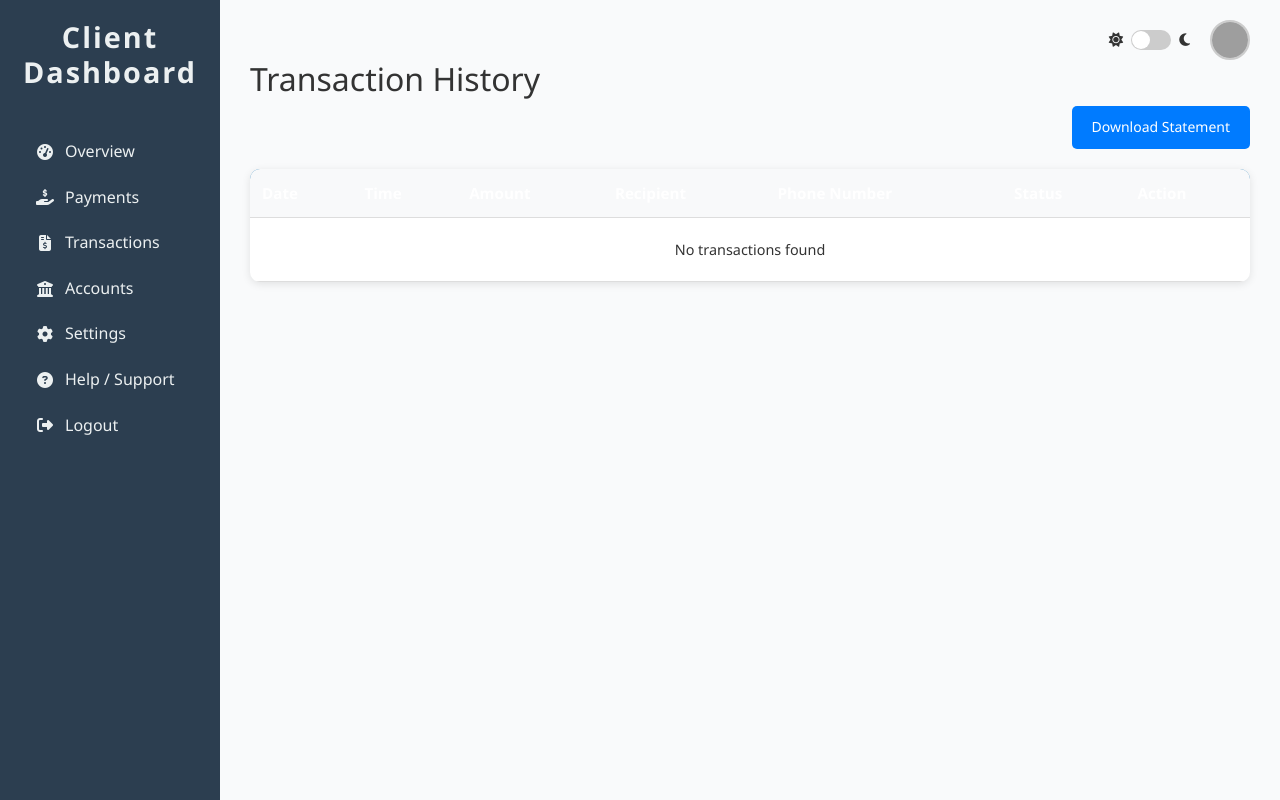
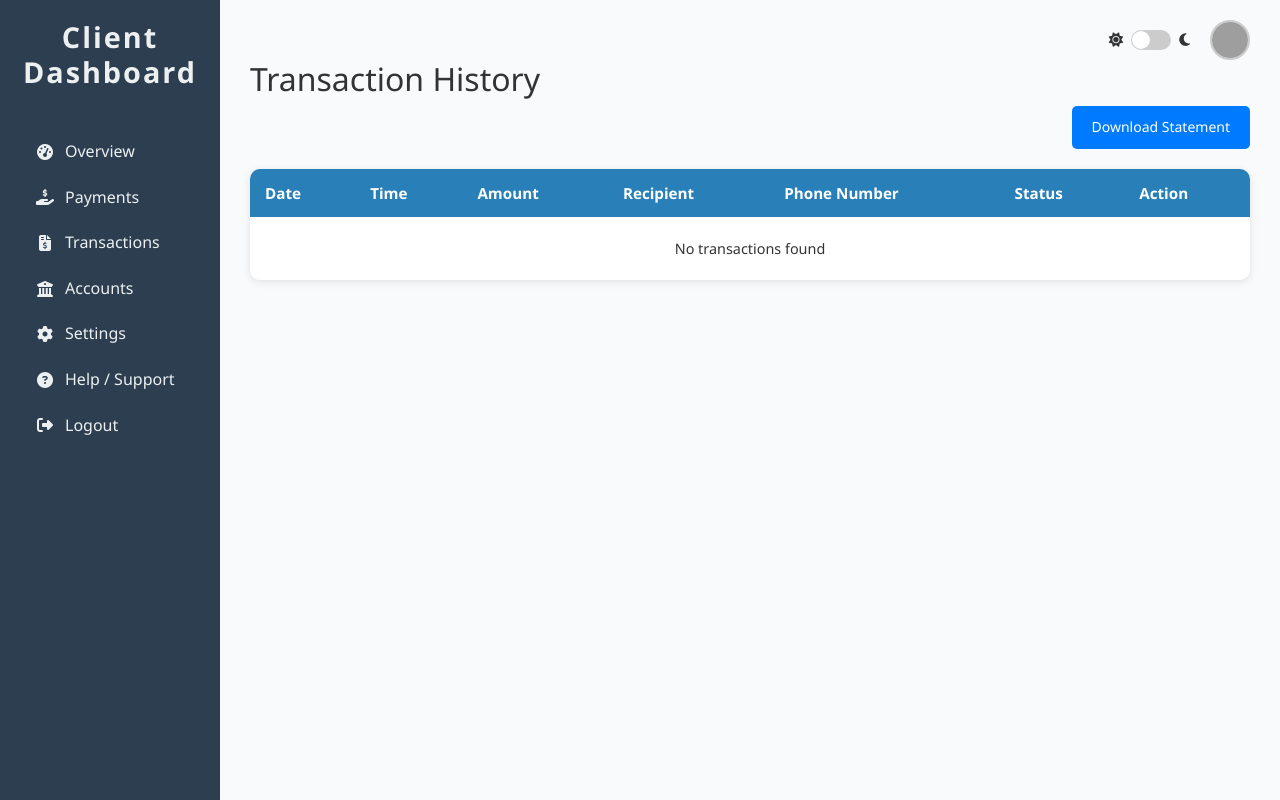
Before and after one commit to martin-mugisha/payment, a Django app: template little_money/clients/templates/dashboard/transactions.html in a window 1280 px wide. Run offline with Django 5.2, Linux system fonts and the light colour scheme; the template is opened without the code that fills it, so the values that code supplies are empty; some libraries are stand-ins or nearby versions; grey boxes are pictures that could not be loaded.

Commit message:
transaction table updated

```diff
--- a/little_money/clients/models.py
+++ b/little_money/clients/models.py
@@ -1,3 +1,4 @@
+from datetime import timezone
 from core.models import CustomUser
 from django.db import models
 from django.core.validators import MinValueValidator
--- a/little_money/clients/templates/dashboard/transactions.html
+++ b/little_money/clients/templates/dashboard/transactions.html
@@ -11,7 +11,7 @@
   </button>
 </div>
 
-<table class="transaction-table">
+<table class="data-table">
   <thead>
     <tr>
       <th>Date</th>
```
Also changed, not shown: little_money/clients/migrations/0009_alter_recenttransaction_options_and_more.py (added).
